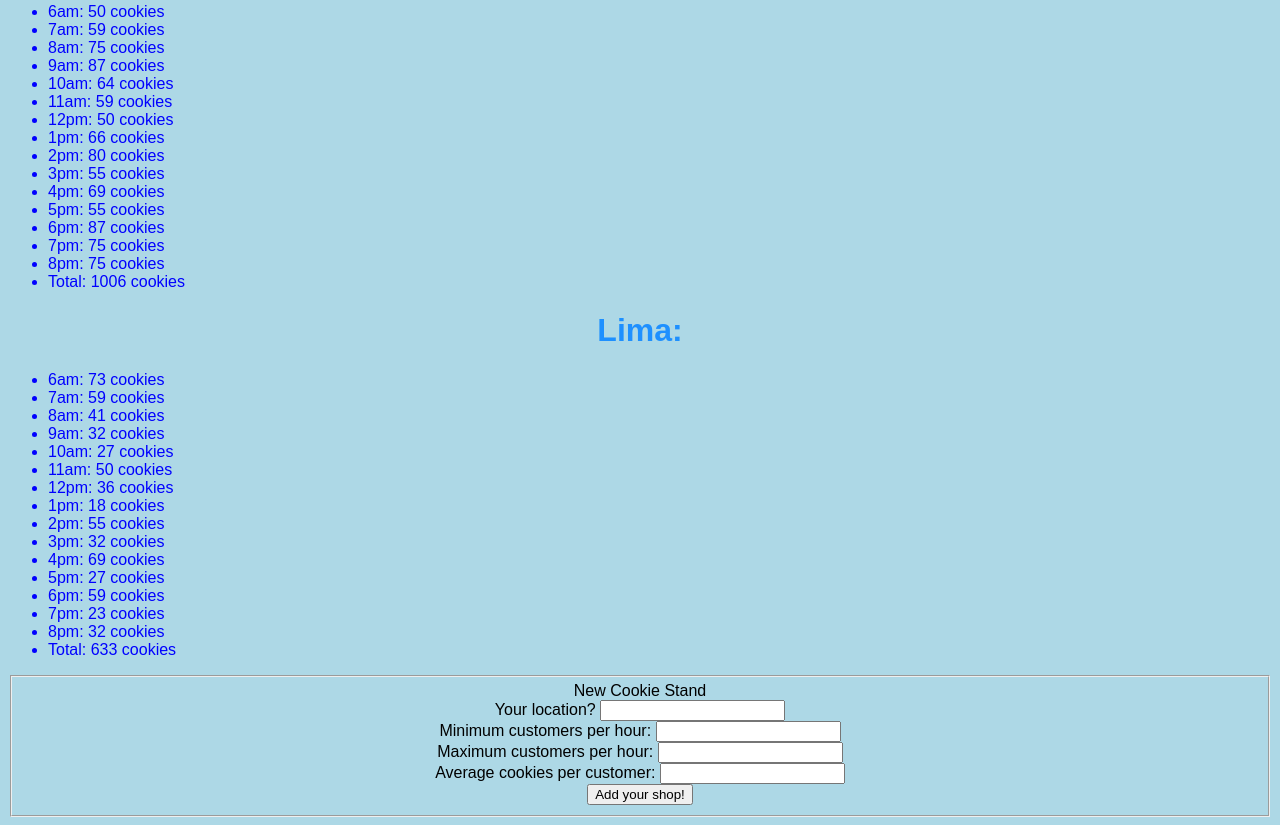
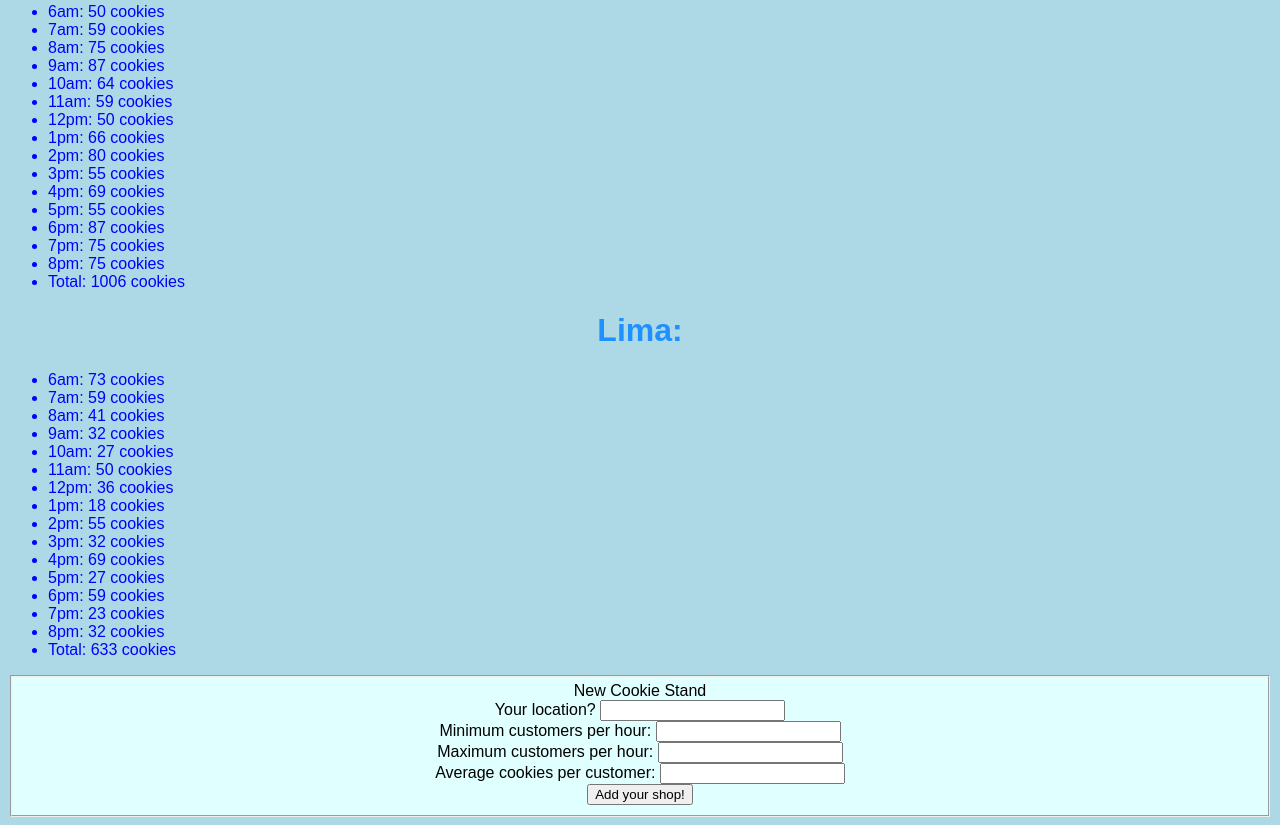
Before and after one commit to brittanimorganfield/07-27-21, a plain HTML site: page sales.html in a window 1280 px wide. Shown: the part 1675-2500 px from the top of the page. Drawn offline with Linux system fonts and the light colour scheme.

Commit message:
styling more

```diff
--- a/sales.html
+++ b/sales.html
@@ -29,6 +29,7 @@ body{
 fieldset {
   text-align: center;
   font-family: Arial, Helvetica, sans-serif;
+  background-color: lightcyan;
 }
 
     </style>
```
